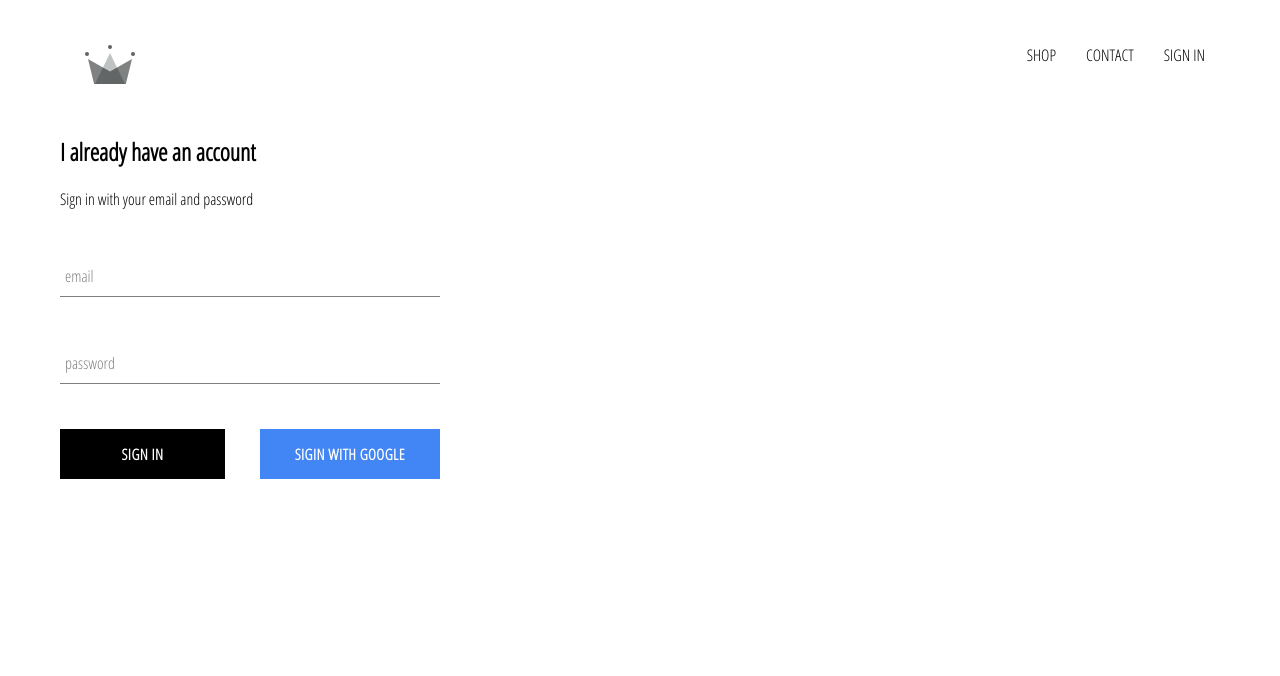
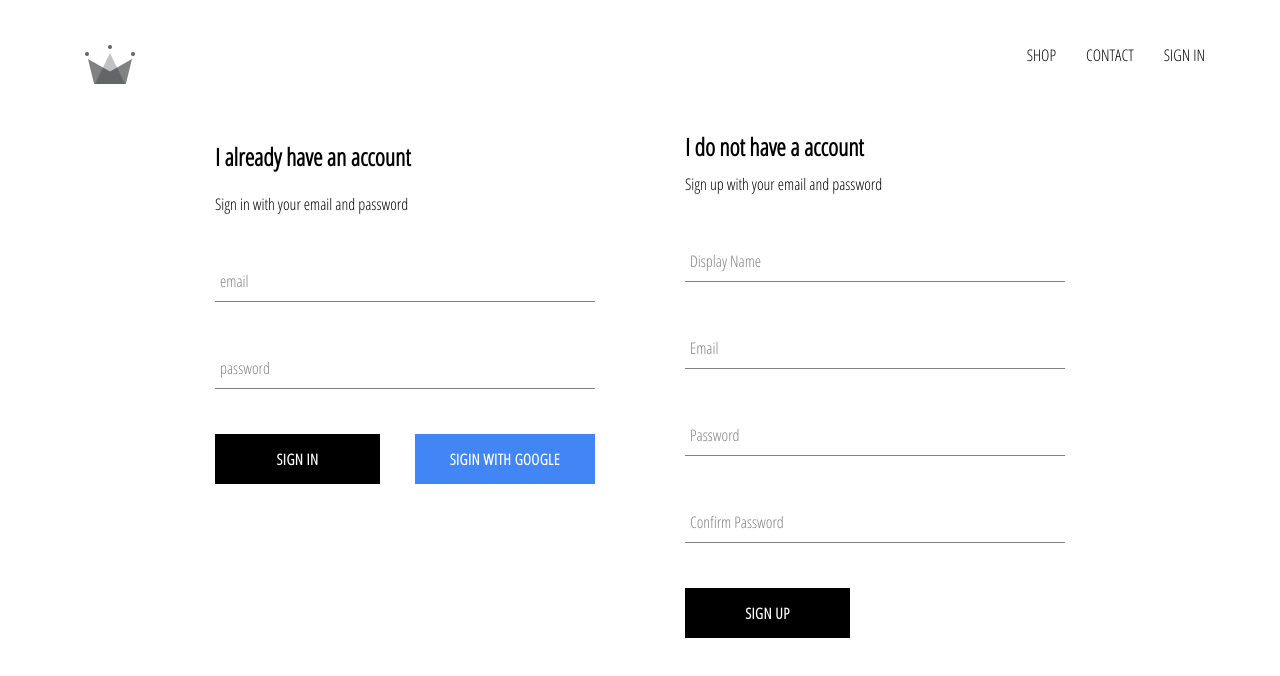
Before and after one commit to guruc-134/E-commerseWeb-site___AlphaBrands, a React (Create React App) app: page /signin in a window 1280 px wide. Shown: the top 676 px of the page. Built offline with nearby package versions, Linux system fonts and the light colour scheme; no server answers.

Commit message:
implemented firebase and made slot for storing users data into firebase

```diff
--- a/src/App.js
+++ b/src/App.js
@@ -6,7 +6,7 @@
  import ShopPage from './pages/shop/shop.component';
 import SignInAndSignupPage from './pages/sign-in-and-signup/sign-in-sign-up.component';
  import Header from './components/header/header.component';
-import {auth } from './firebase/firebase.utils';
+import {auth ,createUserProfile } from './firebase/firebase.utils';
 
 class App extends React.Component {
   constructor()
@@ -20,9 +20,24 @@
   unsubscribeFromAuth = null
   componentDidMount()
   {
-    this.unsubscribeFromAuth = auth.onAuthStateChanged( user =>
+    this.unsubscribeFromAuth = auth.onAuthStateChanged( async userAuth =>
     {
-      this.setState ( {currentUser: user});
+      if ( userAuth)
+      {
+        const userRef = await createUserProfile(userAuth);
+        userRef.onSnapshot( snapshot =>
+          {
+              this.setState(
+                {currentUser:{
+                  id: snapshot.id,
+                  ...snapshot.data()
+                }}
+              )
+          });
+          console.log(this.state)
+      }
+      else
+          this.setState({currentUser:userAuth});
     })
   }
 
--- a/src/components/header/header.component.jsx
+++ b/src/components/header/header.component.jsx
@@ -24,8 +24,11 @@
             </Link>
 
             {
-                currentUser ?
-                <div className = 'option' onClick = {() => auth.signOut()}>
+                currentUser?
+                <div className = 'option' onClick = {() =>
+                {
+                    auth.signOut()
+                }}>
                 SIGN OUT</div>
                 :
                 <Link className = 'option' to ='/signin'>SIGN IN</Link>
--- /dev/null
+++ b/src/components/sign-up/sign-up.component.jsx
@@ -0,0 +1,103 @@
+import React from 'react';
+
+import FormInput from '../form-input/form-input.component';
+import CustomButton from '../custom-button/custom-button.component';
+
+import { auth, createUserProfile } from '../../firebase/firebase.utils';
+
+import './sign-up.styles.scss';
+
+class SignUp extends React.Component {
+  constructor() {
+    super();
+
+    this.state = {
+      displayName: '',
+      email: '',
+      password: '',
+      confirmPassword: ''
+    };
+  }
+
+  handleSubmit = async event => {
+    event.preventDefault();
+
+    const { displayName, email, password, confirmPassword } = this.state;
+
+    if (password !== confirmPassword) {
+      alert("passwords don't match");
+      return;
+    }
+
+    try {
+      const { user } = await auth.createUserWithEmailAndPassword(
+        email,
+        password
+      );
+
+      await createUserProfile(user, { displayName });
+
+      this.setState({
+        displayName: '',
+        email: '',
+        password: '',
+        confirmPassword: ''
+      });
+    } catch (error) {
+      console.error(error);
+    }
+  };
+
+  handleChange = event => {
+    const { name, value } = event.target;
+
+    this.setState({ [name]: value });
+  };
+
+  render() {
+    const { displayName, email, password, confirmPassword } = this.state;
+    return (
+      <div className='sign-up'>
+        <h2 className='title'>I do not have a account</h2>
+        <span>Sign up with your email and password</span>
+        <form className='sign-up-form' onSubmit={this.handleSubmit}>
+          <FormInput
+            type='text'
+            name='displayName'
+            value={displayName}
+            onChange={this.handleChange}
+            label='Display Name'
+            required
+          />
+          <FormInput
+            type='email'
+            name='email'
+            value={email}
+            onChange={this.handleChange}
+            label='Email'
+            required
+          />
+          <FormInput
+            type='password'
+            name='password'
+            value={password}
+            onChange={this.handleChange}
+            label='Password'
+            required
+          />
+          <FormInput
+            type='password'
+            name='confirmPassword'
+            value={confirmPassword}
+            onChange={this.handleChange}
+            label='Confirm Password'
+            required
+          />
+          <CustomButton type='submit'>SIGN UP</CustomButton>
+        </form>
+      </div>
+    );
+  }
+}
+
+export default SignUp;
--- /dev/null
+++ b/src/components/sign-up/sign-up.styles.scss
@@ -0,0 +1,9 @@
+.sign-up {
+    display: flex;
+    flex-direction: column;
+    width: 380px;
+
+    .title {
+      margin: 10px 0;
+    }
+  }
--- a/src/firebase/firebase.utils.js
+++ b/src/firebase/firebase.utils.js
@@ -14,6 +14,36 @@
 
 firebase.initializeApp(config);
 
+export const createUserProfile = async (userAuth, additionalData) =>
+{
+    if(!userAuth) return;
+
+    const userRef = firestore.doc(`users/${userAuth.uid}`);
+    const snapshot = await userRef.get();
+
+    if (!snapshot.exists)
+    {
+        const {displayName, email} = userAuth
+        const createdAt = new Date();
+
+        try
+        {
+            await userRef.set(
+                {
+                    displayName,
+                    email,
+                    createdAt,
+                    ...additionalData
+                }
+            );
+        }
+        catch (err)
+        {
+            console.log('error creating user',err.message)
+        }
+    }
+    return userRef
+};
 export const auth = firebase.auth();
 export const firestore = firebase.firestore();
 
--- a/src/pages/sign-in-and-signup/sign-in-sign-up.component.jsx
+++ b/src/pages/sign-in-and-signup/sign-in-sign-up.component.jsx
@@ -4,9 +4,14 @@
 
 import SignIn from '../../components/signin/sign-in.component';
 
+import SignUp from '../../components/sign-up/sign-up.component';
+
 const SignInAndSignupPage = ()=>
 (
-    <div className='sign-in-sign-up'><SignIn/> </div>
+    <div className='sign-in-and-sign-up'>
+        <SignIn/>
+        <SignUp/>
+    </div>
 
 );
 
--- a/src/pages/sign-in-and-signup/sign-in-sign-up.style.scss
+++ b/src/pages/sign-in-and-signup/sign-in-sign-up.style.scss
@@ -0,0 +1,6 @@
+.sign-in-and-sign-up {
+    width: 850px;
+    display: flex;
+    justify-content: space-between;
+    margin: 30px auto;
+  }
```
